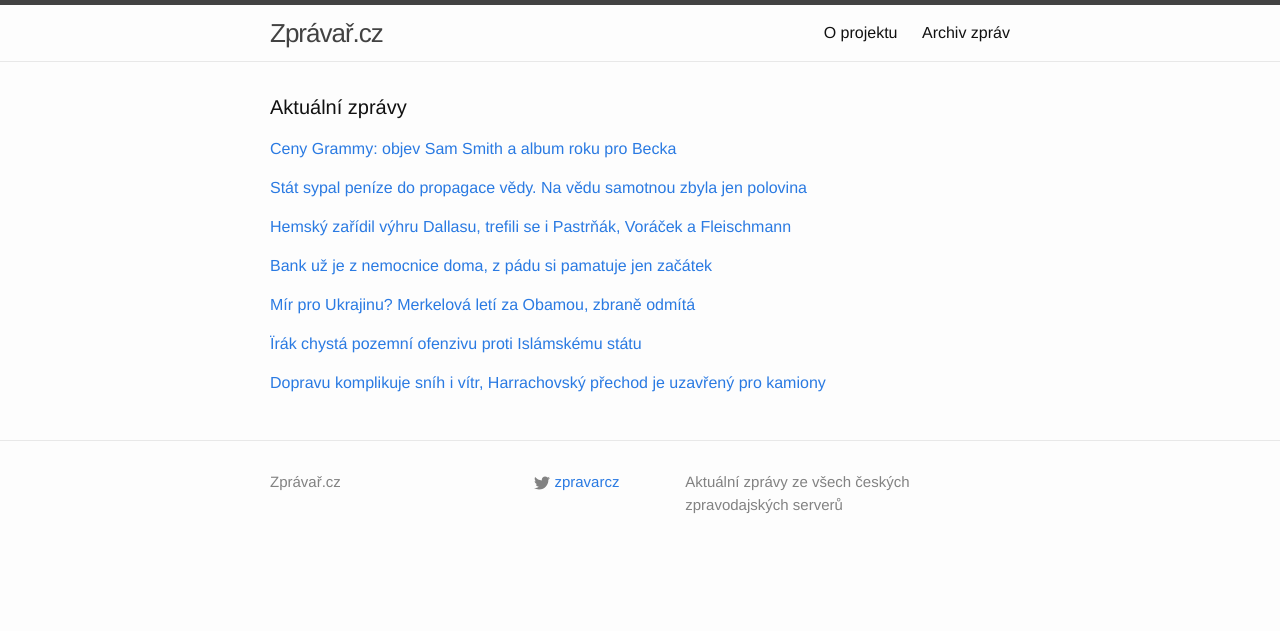
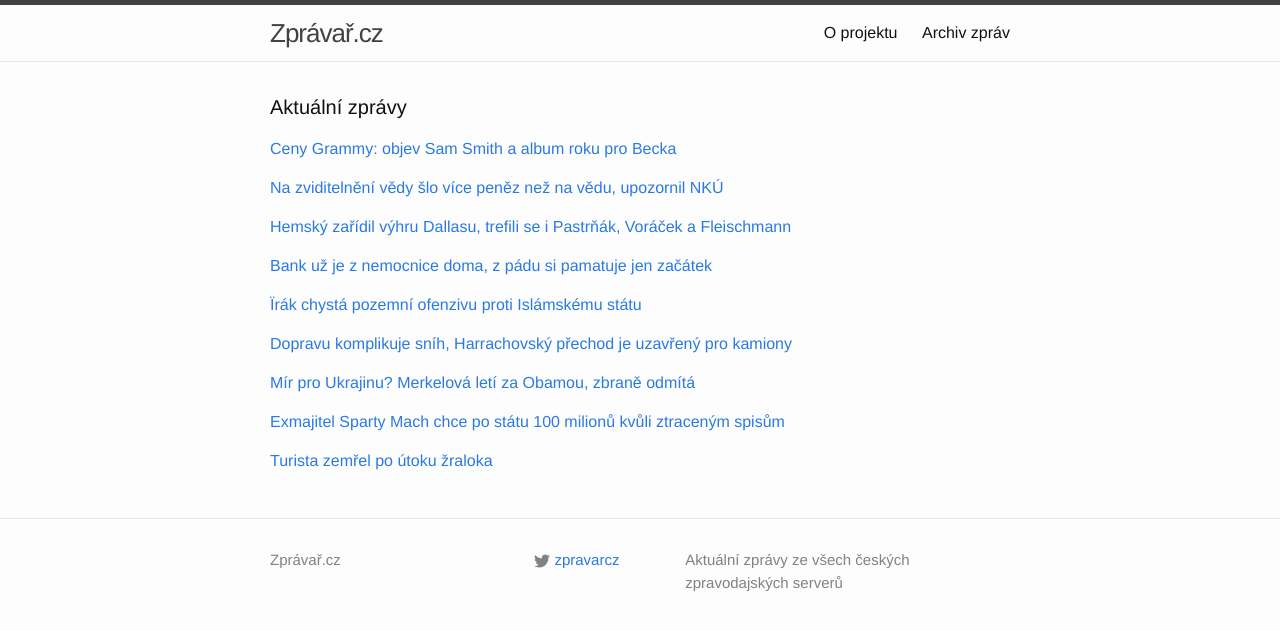
Before and after one commit to adliska/zpravar, a Jekyll site: the page built from index.html, in a window 1280 px wide. Shown: the top 631 px of the page. Built offline with Jekyll 4.4.1, drawn with Linux system fonts in a browser that asks for light colours.

Commit message:
zpravar news update

```diff
--- a/index.html
+++ b/index.html
@@ -19,9 +19,11 @@ layout: default
 <li><a href=http://www.ceskenoviny.cz/zpravy/zpravy/objev-sam-smith-ovladl-ceny-grammy-ma-i-nahravku-a-pisen-roku/1179010>Objev Sam Smith ovládl ceny Grammy, má i nahrávku a píseň roku  - www.ceskenoviny.cz</a></li>
 <li><a href=http://www.novinky.cz/kultura/361117-ceny-grammy-posbirali-beck-a-sam-smith.html>Ceny Grammy posbírali Beck a Sam Smith - www.novinky.cz</a></li>
 </ul>
-</div><p><a href="javascript:;" onclick="toggle_visibility('zpravy1')">Stát sypal peníze do propagace vědy. Na vědu samotnou zbyla jen polovina</a></p>
+</div><p><a href="javascript:;" onclick="toggle_visibility('zpravy1')">Na zviditelnění vědy šlo více peněz než na vědu, upozornil NKÚ</a></p>
 <div id="zpravy1" style="display:none">
 <ul>
+<li><a href=http://zpravy.e15.cz/domaci/udalosti/na-zviditelneni-vedy-slo-vice-penez-nez-na-vedu-upozornil-nku-1160873>Na zviditelnění vědy šlo více peněz než na vědu, upozornil NKÚ - zpravy.e15.cz</a></li>
+<li><a href=http://www.ceskatelevize.cz/ct24/domaci/301055-stat-vysledky-vedcu-radeji-propaguje-nez-vyuziva-zhodnotil-nku/>Stát výsledky vědců raději propaguje, než využívá, zhodnotil NKÚ - www.ceskatelevize.cz</a></li>
 <li><a href=http://www.novinky.cz/domaci/361123-stat-sypal-penize-do-propagace-vedy-na-vedu-samotnou-zbyla-jen-polovina.html>Stát sypal peníze do propagace vědy. Na vědu samotnou zbyla jen polovina - www.novinky.cz</a></li>
 <li><a href=http://zpravy.idnes.cz/stat-dal-na-propagaci-vedy-dvakrat-vic-nez-na-vyuziti-v-praxi-pr7-/domaci.aspx?c=A150209_081206_domaci_zt>Na propagaci vědy dal stát víc než na její využití v praxi, zjistil NKÚ - zpravy.idnes.cz</a></li>
 <li><a href=http://www.lidovky.cz/stat-dal-dvakrat-tolik-na-propagaci-vedy-nez-na-vyzkum-zjistili-kontrolori-166-/zpravy-domov.aspx?c=A150209_081856_ln_domov_ele>Stát dal dvakrát tolik na propagaci vědy, než na výzkum, zjistili kontroloři  - www.lidovky.cz</a></li>
@@ -50,27 +52,43 @@ layout: default
 <li><a href=http://www.sportovninoviny.cz/zpravy/bank-uz-je-z-nemocnice-doma-z-padu-si-pamatuje-jen-zacatek/1179054>Bank už je z nemocnice doma, z pádu si pamatuje jen začátek - www.sportovninoviny.cz</a></li>
 <li><a href=http://www.rozhlas.cz/_zprava/pamatuji-si-jen-zacatek-padu-rika-potluceny-ondrej-bank--1453178>Pamatuji si jen začátek pádu, říká potlučený Ondřej Bank - www.rozhlas.cz</a></li>
 </ul>
-</div><p><a href="javascript:;" onclick="toggle_visibility('zpravy4')">Mír pro Ukrajinu? Merkelová letí za Obamou, zbraně odmítá</a></p>
+</div><p><a href="javascript:;" onclick="toggle_visibility('zpravy4')">Ïrák chystá pozemní ofenzivu proti Islámskému státu</a></p>
 <div id="zpravy4" style="display:none">
+<ul>
+<li><a href=http://www.ceskatelevize.cz/ct24/svet/301053-irak-chysta-pozemni-ofenzivu-proti-islamskemu-statu/>Ïrák chystá pozemní ofenzivu proti Islámskému státu - www.ceskatelevize.cz</a></li>
+<li><a href=http://www.novinky.cz/zahranicni/blizky-a-stredni-vychod/361119-irak-zahaji-pozemni-ofenzivu-proti-islamskemu-statu.html>Irák zahájí pozemní ofenzivu proti Islámskému státu - www.novinky.cz</a></li>
+<li><a href=http://www.novinky.cz/zahranicni/blizky-a-stredni-vychod/361119-irak-zahaji-pozemni-ofenzivu.html>Irák zahájí pozemní ofenzívu - www.novinky.cz</a></li>
+<li><a href=http://www.ceskenoviny.cz/zpravy/zpravy/iracke-sily-pry-chystaji-pozemni-ofenzivu-proti-is/1179006>Irácké síly prý chystají pozemní ofenzivu proti IS - www.ceskenoviny.cz</a></li>
+</ul>
+</div><p><a href="javascript:;" onclick="toggle_visibility('zpravy5')">Dopravu komplikuje sníh, Harrachovský přechod je uzavřený pro kamiony</a></p>
+<div id="zpravy5" style="display:none">
+<ul>
+<li><a href=http://www.ceskatelevize.cz/ct24/domaci/301054-dopravu-komplikuje-snih-harrachovsky-prechod-je-uzavreny-pro-kamiony/>Dopravu komplikuje sníh, Harrachovský přechod je uzavřený pro kamiony - www.ceskatelevize.cz</a></li>
+<li><a href=http://www.ceskatelevize.cz/ct24/domaci/301054-dopravu-komplikuje-snih-i-vitr-harrachovsky-prechod-je-uzavreny-pro-kamiony/>Dopravu komplikuje sníh i vítr, Harrachovský přechod je uzavřený pro kamiony - www.ceskatelevize.cz</a></li>
+<li><a href=http://zpravy.idnes.cz/ridici-musi-davat-pozor-na-ledovku-a-snehove-jazyky-fh0-/domaci.aspx?c=A150209_073302_domaci_jpl>Řidiči musí dávat pozor na ledovku a sněhové jazyky  - zpravy.idnes.cz</a></li>
+<li><a href=http://www.ceskenoviny.cz/zpravy/zpravy/snehove-jazyky-a-misty-ledovka-komplikuji-dopravu/1179024>Sněhové jazyky a místy ledovka komplikují dopravu - www.ceskenoviny.cz</a></li>
+</ul>
+</div><p><a href="javascript:;" onclick="toggle_visibility('zpravy6')">Mír pro Ukrajinu? Merkelová letí za Obamou, zbraně odmítá</a></p>
+<div id="zpravy6" style="display:none">
 <ul>
 <li><a href=http://www.tyden.cz/rubriky/zahranici/rusko-a-okoli/mir-pro-ukrajinu-merkelova-leti-za-obamou-zbrane-odmita_332800.html>Mír pro Ukrajinu? Merkelová letí za Obamou, zbraně odmítá - www.tyden.cz</a></li>
 <li><a href=http://zpravy.aktualne.cz/zahranici/zive-pondeli-9-unora-ukrajina-rusko-separatiste/r~58af2d20ac8611e4b6d20025900fea04/>Živě: Merkelová letí za Obamou, zbraně pro Ukrajinu odmítá - zpravy.aktualne.cz</a></li>
 <li><a href=http://www.tyden.cz/rubriky/zahranici/rusko-a-okoli/mir-pro-ukrajinu-merkelova-leti-za-obamou-tema-zbrane_332800.html>Mír pro Ukrajinu? Merkelová letí za Obamou, téma zbraně - www.tyden.cz</a></li>
 <li><a href=http://www.rozhlas.cz/_zprava/nemecka-kanclerka-bude-v-bilem-dome-jednat-o-reseni-krize-na-ukrajine--1453180>Německá kancléřka bude v Bílém domě jednat o řešení krize na Ukrajině - www.rozhlas.cz</a></li>
 </ul>
-</div><p><a href="javascript:;" onclick="toggle_visibility('zpravy5')">Ïrák chystá pozemní ofenzivu proti Islámskému státu</a></p>
-<div id="zpravy5" style="display:none">
+</div><p><a href="javascript:;" onclick="toggle_visibility('zpravy7')">Exmajitel Sparty Mach chce po státu 100 milionů kvůli ztraceným spisům</a></p>
+<div id="zpravy7" style="display:none">
 <ul>
-<li><a href=http://www.ceskatelevize.cz/ct24/svet/301053-irak-chysta-pozemni-ofenzivu-proti-islamskemu-statu/>Ïrák chystá pozemní ofenzivu proti Islámskému státu - www.ceskatelevize.cz</a></li>
-<li><a href=http://www.novinky.cz/zahranicni/blizky-a-stredni-vychod/361119-irak-zahaji-pozemni-ofenzivu-proti-islamskemu-statu.html>Irák zahájí pozemní ofenzivu proti Islámskému státu - www.novinky.cz</a></li>
-<li><a href=http://www.novinky.cz/zahranicni/blizky-a-stredni-vychod/361119-irak-zahaji-pozemni-ofenzivu.html>Irák zahájí pozemní ofenzívu - www.novinky.cz</a></li>
-<li><a href=http://www.ceskenoviny.cz/zpravy/zpravy/iracke-sily-pry-chystaji-pozemni-ofenzivu-proti-is/1179006>Irácké síly prý chystají pozemní ofenzivu proti IS - www.ceskenoviny.cz</a></li>
+<li><a href=http://zpravy.idnes.cz/exmajitel-sparty-mach-chce-po-statu-100-milionu-kvuli-ztracenym-spisum-1ka-/krimi.aspx?c=A150209_083641_krimi_wlk>Exmajitel Sparty Mach chce po státu 100 milionů kvůli ztraceným spisům - zpravy.idnes.cz</a></li>
+<li><a href=http://zpravy.e15.cz/pravo-a-byznys/mach-zada-odskodneni-cast-jeho-spisu-se-pry-ztratila-1160869>Mach žádá odškodnění, část jeho spisu se prý ztratila - zpravy.e15.cz</a></li>
+<li><a href=http://www.tyden.cz/rubriky/domaci/exsef-sparty-chce-od-statu-100-milionu-cast-spisu-pry-zmizela_332804.html>Exšéf Sparty chce od státu 100 milionů, část spisu prý zmizela - www.tyden.cz</a></li>
+<li><a href=http://www.ceskenoviny.cz/zpravy/zpravy/mach-zada-odskodneni-cast-jeho-spisu-se-pry-ztratila/1179048>Mach žádá odškodnění, část jeho spisu se prý ztratila - www.ceskenoviny.cz</a></li>
 </ul>
-</div><p><a href="javascript:;" onclick="toggle_visibility('zpravy6')">Dopravu komplikuje sníh i vítr, Harrachovský přechod je uzavřený pro kamiony</a></p>
-<div id="zpravy6" style="display:none">
+</div><p><a href="javascript:;" onclick="toggle_visibility('zpravy8')">Turista zemřel po útoku žraloka </a></p>
+<div id="zpravy8" style="display:none">
 <ul>
-<li><a href=http://www.ceskatelevize.cz/ct24/domaci/301054-dopravu-komplikuje-snih-i-vitr-harrachovsky-prechod-je-uzavreny-pro-kamiony/>Dopravu komplikuje sníh i vítr, Harrachovský přechod je uzavřený pro kamiony - www.ceskatelevize.cz</a></li>
-<li><a href=http://zpravy.idnes.cz/ridici-musi-davat-pozor-na-ledovku-a-snehove-jazyky-fh0-/domaci.aspx?c=A150209_073302_domaci_jpl>Řidiči musí dávat pozor na ledovku a sněhové jazyky  - zpravy.idnes.cz</a></li>
-<li><a href=http://www.ceskenoviny.cz/zpravy/zpravy/snehove-jazyky-a-misty-ledovka-komplikuji-dopravu/1179024>Sněhové jazyky a místy ledovka komplikují dopravu - www.ceskenoviny.cz</a></li>
+<li><a href=http://www.novinky.cz/zahranicni/svet/361122-turista-zemrel-po-utoku-zraloka.html>Turista zemřel po útoku žraloka  - www.novinky.cz</a></li>
+<li><a href=http://www.lidovky.cz/turista-zemrel-pote-co-mu-zralok-ukousl-obe-nohy-f64-/zpravy-svet.aspx?c=A150209_083315_ln_zahranici_ele>Další útok žraloka v Austrálii. Turistovi z Japonska ukousl nohy  - www.lidovky.cz</a></li>
+<li><a href=http://www.tyden.cz/rubriky/relax/zvirata/zralok-ukousl-turistovi-obe-nohy-marna-prvni-pomoc_332805.html>Žralok ukousl turistovi obě nohy, marná první pomoc - www.tyden.cz</a></li>
 </ul>
 </div></div>
```
